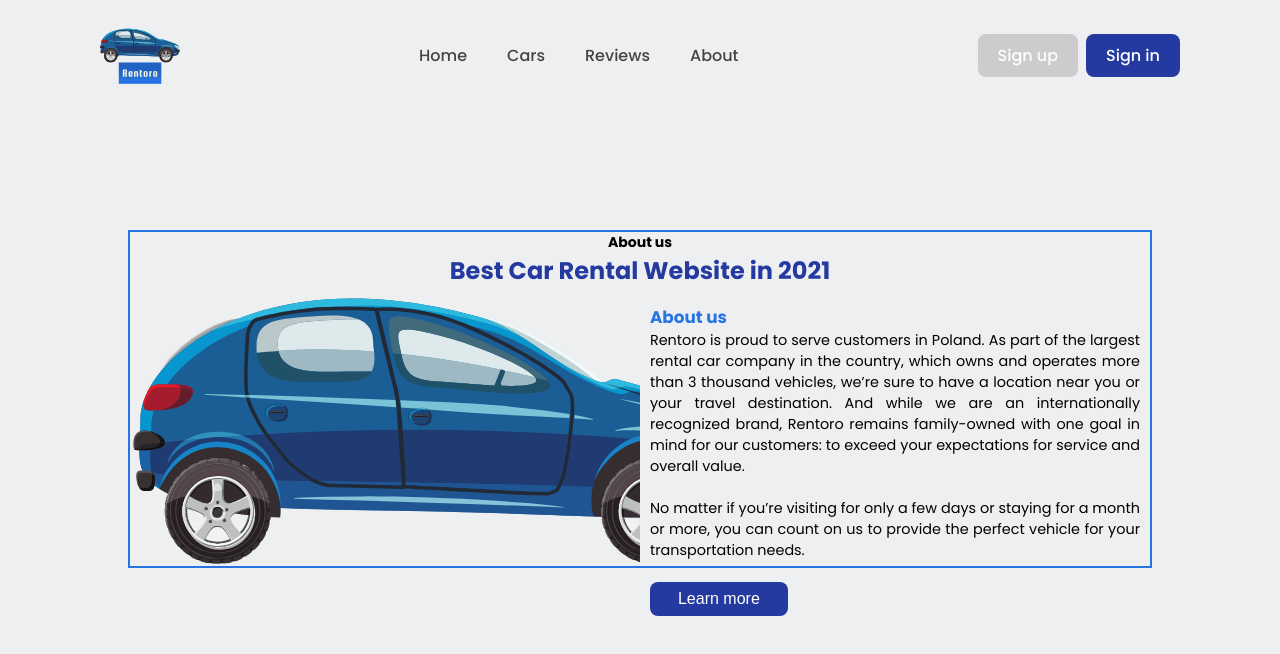
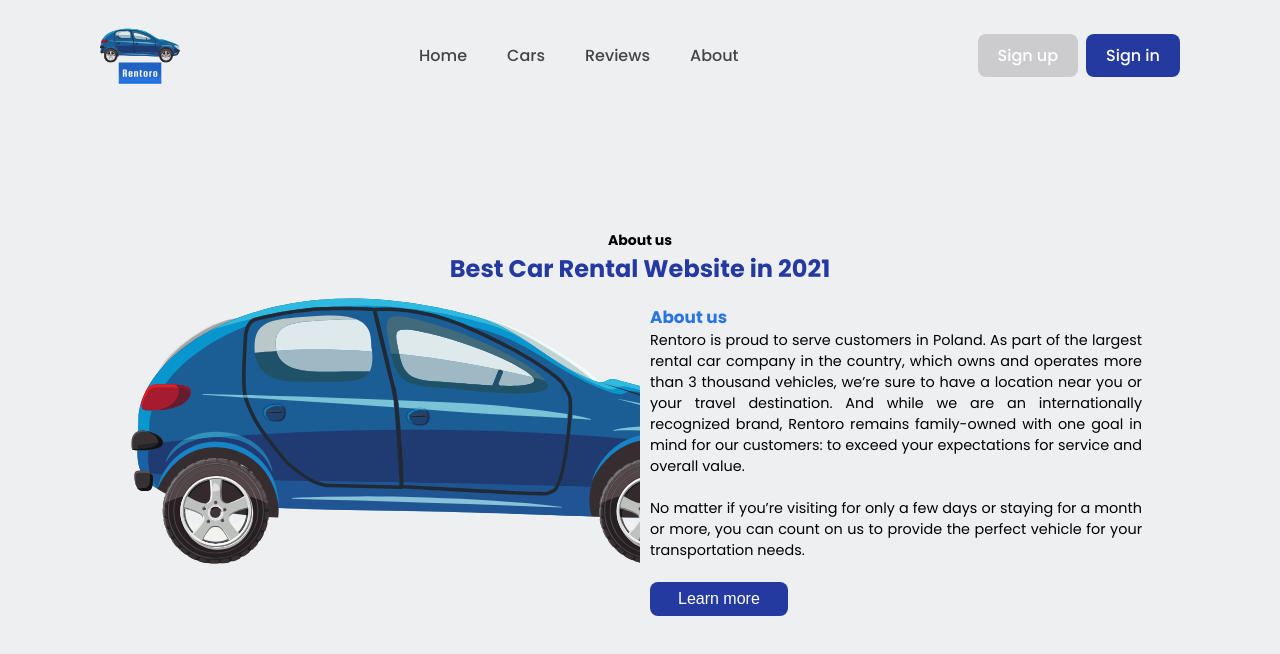
Before and after one commit to Highlighted-dev/car-rental-react-website, a React (Create React App) app: page /About in a window 1280 px wide. Shown: the top 654 px of the page. Built offline with nearby package versions, Linux system fonts and the light colour scheme; no server answers.

Commit message:
Deleted border

```diff
--- a/src/Pages/css/About.css
+++ b/src/Pages/css/About.css
@@ -13,11 +13,9 @@
     height:8vh;
     text-align: center;
     align-items: center;
-    border: 2px solid #2974e4;
     border-bottom: 0px;
 }
 #about-us{
-    border: solid 2px #2974e4;
     border-top: 0px;
     display:flex;
     position: relative;
```
